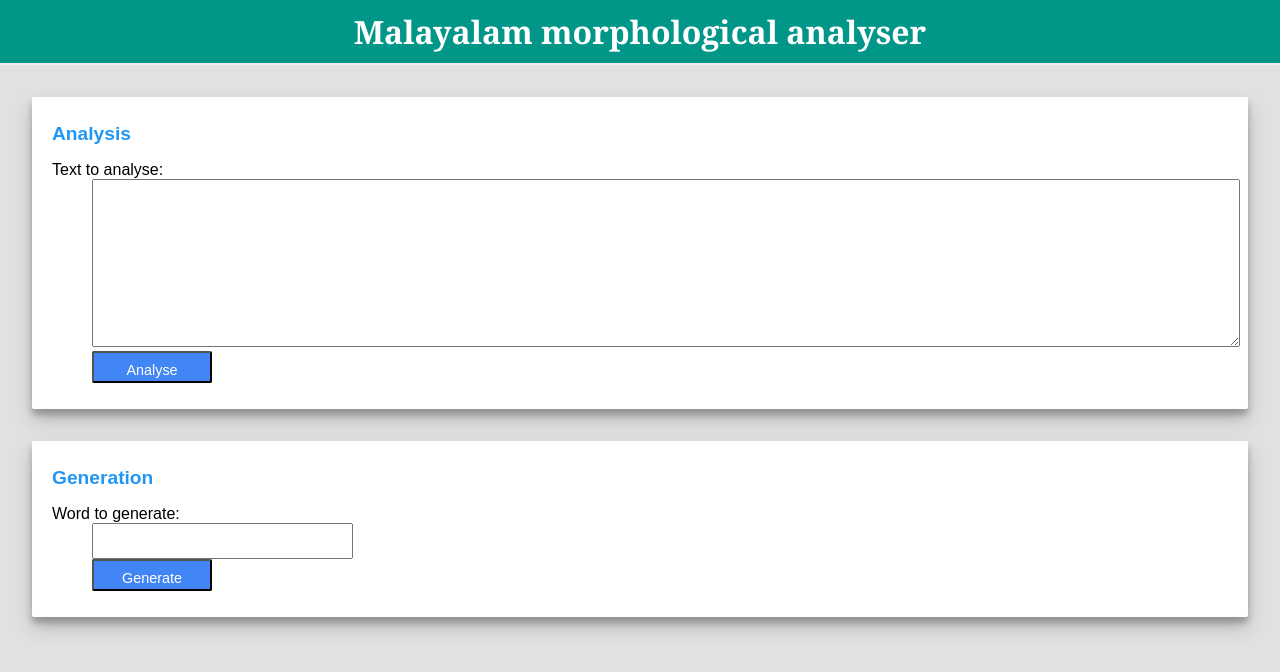
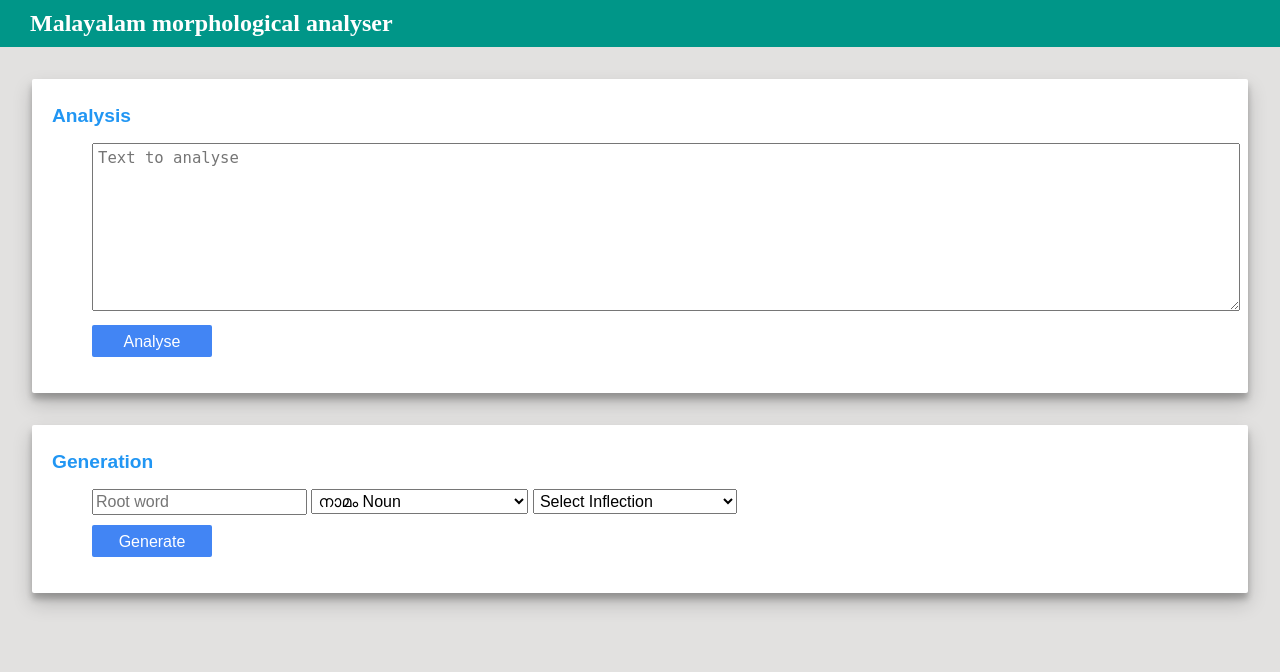
Before and after one commit to smc/mlmorph, a Flask app: page / in a window 1280 px wide. Shown: the top 672 px of the page. Run offline with Flask 2, Linux system fonts and the light colour scheme; some libraries are stand-ins or nearby versions.

Commit message:
Update web form

```diff
--- a/web/mlmorphweb.py
+++ b/web/mlmorphweb.py
@@ -1,5 +1,5 @@
 from datetime import datetime
-from flask import Flask, abort, flash, redirect, render_template, request, url_for
+from flask import Flask, abort, flash, jsonify, redirect, render_template, request, url_for
 import sys
 import re
 import os
@@ -9,6 +9,8 @@
 
 from mlmorph import Mlmorph
 app = Flask(__name__)
+app.config['DEBUG'] = True
+
 morph = Mlmorph('../malayalam.a')
 
 @app.route("/")
@@ -33,20 +35,26 @@
                 analyse_results.append( anals[aindex][0])
     return render_template('mlmorph.html', text=text, analyse_results=analyse_results)
 
-@app.route("/generate", methods=['GET', 'POST'])
+@app.route("/generate", methods=['GET'] )
 def generate():
-    rror = None
-    text= None
+    genInput = None
+    error = None
+    word = None
     generate_results = []
-    if request.method == 'POST':
-        word = request.form['word']
-        gens =  morph.generate(word)
-        if len(gens) == 0:
-            generate_results.append( word )
-        for gindex in range(len(gens)):
-            generate_results.append( gens[gindex][0])
-    return render_template('mlmorph.html', word=word, generate_results=generate_results)
-
+    word = request.args.get('word')
+    type = request.args.get('type')
+    genInput = word
+    if type:
+        genInput += '<'+type+ '>'
+    infl = request.args.get('infl')
+    if infl:
+        genInput += '<'+infl+ '>'
+    gens =  morph.generate(genInput)
+    if len(gens) == 0:
+        generate_results.append( genInput )
+    for gindex in range(len(gens)):
+        generate_results.append( gens[gindex][0])
+    return jsonify( word=word, type=type, infl=infl, result = generate_results )
 
 if __name__ == "__main__":
     app.run()
--- /dev/null
+++ b/web/static/main.js
@@ -0,0 +1,12 @@
+$(function() {
+  $('#generate').on('click', function() {
+	$.getJSON( '/generate', {
+	  word: $('input[name="word"]').val(),
+	  type: $('select[name="type"]').val(),
+	  infl: $('select[name="infl"]').val(),
+	}, function(data) {
+	  $(".genresult").text(data.result[0]);
+	});
+	return false;
+  });
+});
--- a/web/static/style.css
+++ b/web/static/style.css
@@ -6,7 +6,8 @@
 }
 
 header {
-    text-align: center;
+    text-align: left;
+    padding: 5px 20px;
 	background-color: #009688;
 	position: sticky;
 	top: 0;
@@ -21,15 +22,14 @@
 	outline: 1px dotted #607D8B;
 	background-color: yellow;
 }
+
 h1 {
-    font-family: 'Georgia', serif;
+    font-family: serif;
+    font-size: 1.5em;
 	color: #fff;
     margin: 0;
-}
-
-h1 {
-    border-bottom: 2px solid #eee;
-    padding: 10px;
+    padding: 5px 10px;
+    text-decoration: none;
 }
 
 h2 {
@@ -46,12 +46,14 @@
     display: inline-block;
     position: relative;
     width: 120px;
-    height: 32px;
-    line-height: 32px;
+    height: 2em;
+    line-height: 2em;
+    border: none;
     border-radius: 2px;
-    font-size: .9em;
+    font-size: 1em;
     background-color: #fff;
     color: #646464;
+    margin: 10px 0px;
 }
 
 .button.blue {
@@ -71,9 +73,9 @@
 	min-height: 10em;
 }
 
-input {
-	padding: 5px;
-	font-size: 1.2em;
+input, select {
+	padding: 2px;
+	font-size: 1em;
 }
 
 section {
--- a/web/templates/layout.html
+++ b/web/templates/layout.html
@@ -8,6 +8,8 @@
     <meta name="author" content="">
     <link rel="icon" href="../../favicon.ico">
     <title>Malayalam morphological analyser</title>
+    <script src="//ajax.googleapis.com/ajax/libs/jquery/1.9.1/jquery.min.js"></script>
+    <script src="{{ url_for('static', filename='main.js') }}"></script>
     <link rel=stylesheet type=text/css href="{{ url_for('static', filename='style.css') }}">
 </head>
 <body>
--- a/web/templates/mlmorph.html
+++ b/web/templates/mlmorph.html
@@ -5,8 +5,7 @@
   <h2>Analysis</h1>
   <form action="{{ url_for('analyse') }}" method=post>
     <dl>
-      <dt>Text to analyse:
-      <dd><textarea  name=text>{% if text %}{{text}}{% endif %}</textarea>
+      <dd><textarea placeholder='Text to analyse' name=text>{% if text %}{{text}}{% endif %}</textarea>
       <dd><button type=submit class="blue button" >Analyse</button>
     </dl>
   </form>
@@ -19,19 +18,29 @@
   </section>
    <section class="generate">
   <h2>Generation</h1>
-  <form action="{{ url_for('generate') }}" method=post>
     <dl>
-      <dt>Word to generate:
-      <dd><input type=text name=word value="{% if word %}{{word}}{% endif %}">
-      <dd><button type=submit class="blue button">Generate</button>
+      <dd>
+        <input type=text name=word placeholder="Root word" value="{% if word %}{{word}}{% endif %}">
+        <select name=type>
+            <option value='n'>നാമം Noun</option>
+            <option value='v'>ക്രിയ Verb</option>
+            <option value='v'>നാമവിശേഷണം Adjective</option>
+            <option value='v'>ക്രിയാവിശേഷണം Adverb</option>
+        </select>
+        <select name=infl>
+            <option value=''>Select Inflection</option>
+            <option value='pl'>ബഹുവചനം Plural </option>
+            <option value='accusative'>പ്രതിഗ്രാഹിക Accusative</option>
+            <option value='dative'>ഉദ്ദേശിക Dative</option>
+            <option value='genitive'>സംബന്ധിക Genitive</option>
+            <option value='instrumental'>പ്രയോജിക Instrumental</option>
+            <option value='locative'>ആധാരിക Locative</option>
+            <option value='sociative'>സംയോജിക Sociative</option>
+            <option value='vocative'>സംബോധിക Vocative</option>
+        </select>
+      <dd><button type=submit id=generate class="blue button">Generate</button>
     </dl>
-  </form>
 
-  {% if generate_results %}
-  <div class=result>
-	  {% for gen in generate_results %}
-	  <span class="gen segment">{{ gen }}</span>
-	 {% endfor %}</div>
-  {% endif %}
-  </section>
+  <div class=genresult></div>
+ </section>
 {% endblock %}
```
